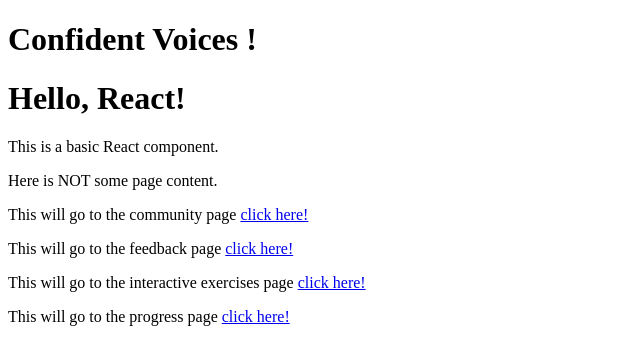
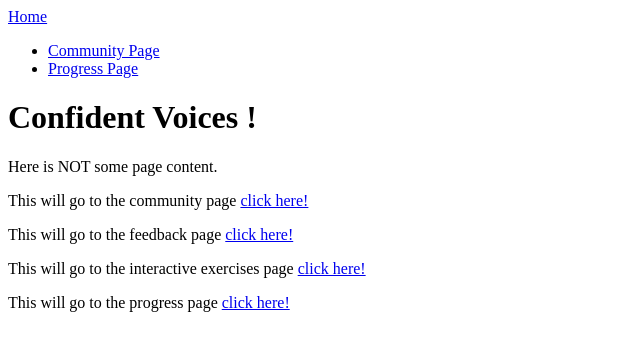
Before and after one commit to WyldTaegr/confident-voices, a Next.js app: page / in a window 1280 px wide. Shown: the top 364 px of the page, without its empty margins (0-640 px from the left). Built offline with nearby package versions, Linux system fonts and the light colour scheme.

Commit message:
Start a basic navbar

```diff
--- a/src/app/components/MyComponent.js
+++ /dev/null
@@ -1,12 +0,0 @@
-import React from 'react';
-
-function MyComponent() {
-  return (
-    <div>
-      <h1>Hello, React!</h1>
-      <p>This is a basic React component.</p>
-    </div>
-  );
-}
-
-export default MyComponent;
--- /dev/null
+++ b/src/app/components/Navbar.js
@@ -0,0 +1,31 @@
+// components/Navbar.js
+import Link from 'next/link';
+import React from 'react';
+
+const Navbar = () => {
+  return (
+    <nav className="bg-gray-800 p-4">
+      <div className="container mx-auto">
+        <div className="flex justify-between items-center">
+          <Link href="/">
+            <a className="text-white text-2xl font-bold">Home</a>
+          </Link>
+          <ul className="flex space-x-4">
+            <li>
+              <Link href="/CommunityPage">
+                <a className="text-white hover:text-gray-300">Community Page</a>
+              </Link>
+            </li>
+            <li>
+              <Link href="/ProgressPage">
+                <a className="text-white hover:text-gray-300">Progress Page</a>
+              </Link>
+            </li>
+          </ul>
+        </div>
+      </div>
+    </nav>
+  );
+};
+
+export default Navbar;
--- a/src/app/layout.js
+++ b/src/app/layout.js
@@ -1,5 +1,5 @@
 import React from 'react';
-import MyComponent from './components/MyComponent';
+import Navbar from './components/Navbar';
 export const metadata = {
   title: 'Next.js',
   description: 'Generated by Next.js',
@@ -10,8 +10,8 @@
     <html lang="en">
       <body>
         <div>
+        <Navbar/>
           <h1>Confident Voices !</h1>
-          <MyComponent/>
         </div>
         {children}
       </body>
```
